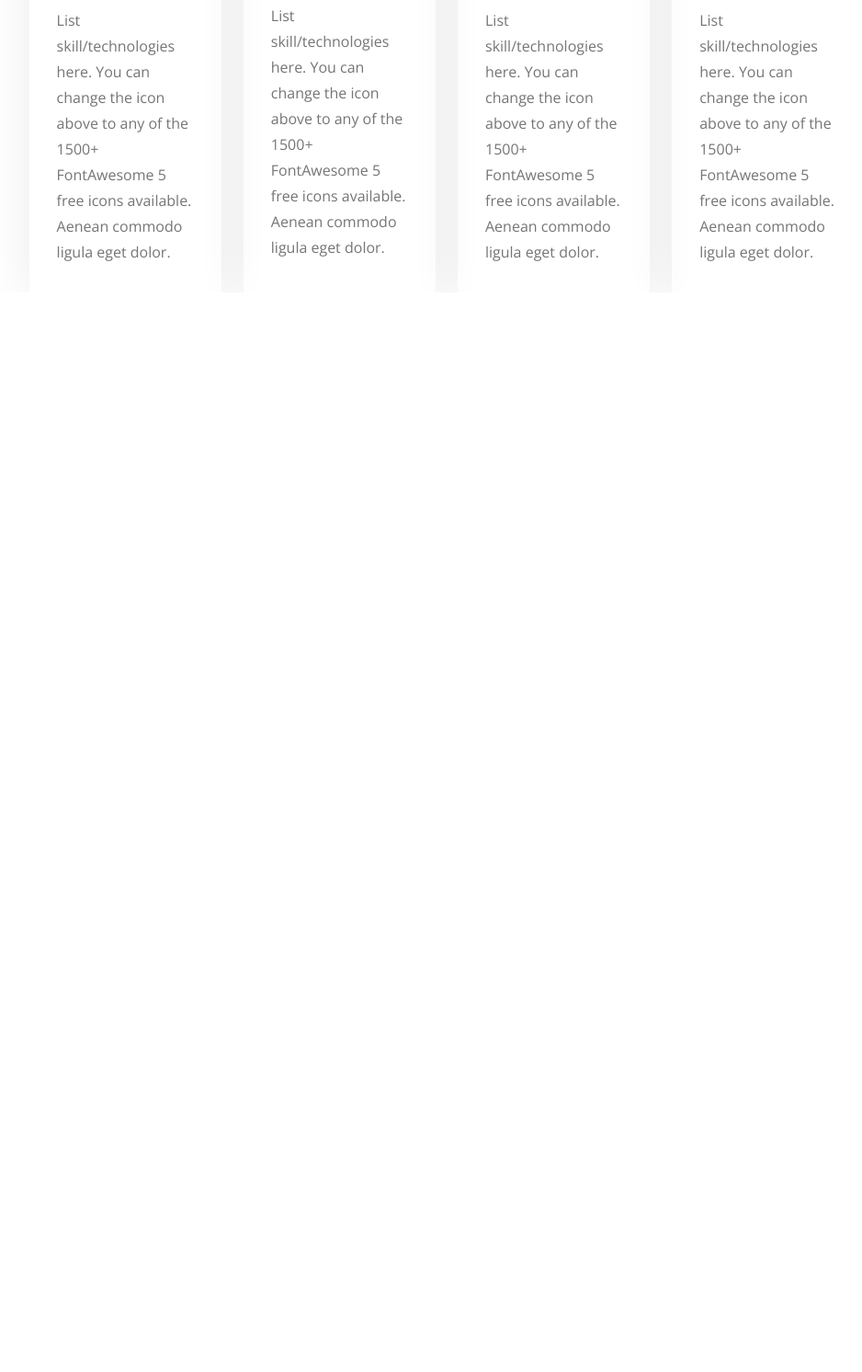
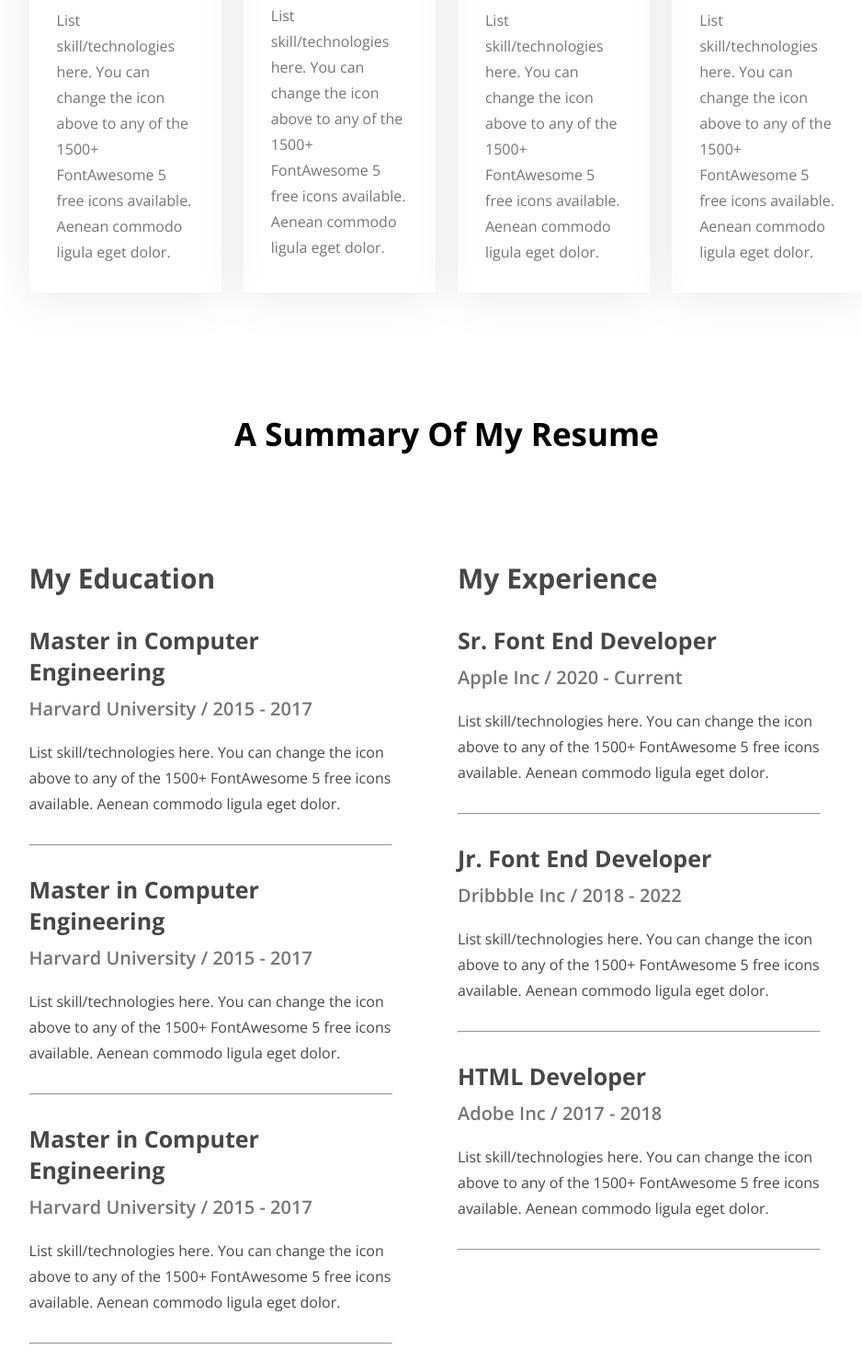
Before and after one commit to Afrene/hero-dev-portfolio-code, a plain HTML site: page index.html in a window 1280 px wide. Shown: the part 1997-3489 px from the top of the page at 92% size, without its empty margins (154-1092 px from the left). Before the commit the page ends 2315 px from the top, so only its background shows below. Drawn offline with nearby package versions, Linux system fonts and the light colour scheme.

Commit message:
resume update

```diff
--- a/index.html
+++ b/index.html
@@ -111,5 +111,55 @@
         </div>
 
     </section>
+
+    <section id="resume">
+        <div class="section-heading">
+            <h2>A Summary Of My Resume</h2>
+        </div>
+        <div class="resume-container">
+            <div class="education">
+               <h2 class="section-title">My Education</h2>
+               <div class="resume-card">
+                <h3 class="card-title">Master in Computer Engineering</h3>
+                <p class="card-info">Harvard University / 2015 - 2017</p>
+                <p class="card-text">List skill/technologies here. You can change the icon above to any of the 1500+ FontAwesome 5 free icons available. Aenean commodo ligula eget dolor.</p>
+                <hr>
+               </div>
+               <div class="resume-card">
+                <h3 class="card-title">Master in Computer Engineering</h3>
+                <p class="card-info">Harvard University / 2015 - 2017</p>
+                <p class="card-text">List skill/technologies here. You can change the icon above to any of the 1500+ FontAwesome 5 free icons available. Aenean commodo ligula eget dolor.</p>
+                <hr>
+               </div>
+               <div class="resume-card">
+                <h3 class="card-title">Master in Computer Engineering</h3>
+                <p class="card-info">Harvard University / 2015 - 2017</p>
+                <p class="card-text">List skill/technologies here. You can change the icon above to any of the 1500+ FontAwesome 5 free icons available. Aenean commodo ligula eget dolor.</p>
+                <hr>
+               </div>
+            </div>
+            <div class="experience">
+               <h2 class="section-title">My Experience</h2>
+               <div class="resume-card">
+                <h3 class="card-title">Sr. Font End Developer</h3>
+                <p class="card-info">Apple Inc / 2020 - Current</p>
+                <p class="card-text">List skill/technologies here. You can change the icon above to any of the 1500+ FontAwesome 5 free icons available. Aenean commodo ligula eget dolor.</p>
+                <hr>
+               </div>
+               <div class="resume-card">
+                <h3 class="card-title">Jr. Font End Developer</h3>
+                <p class="card-info">Dribbble Inc / 2018 - 2022</p>
+                <p class="card-text">List skill/technologies here. You can change the icon above to any of the 1500+ FontAwesome 5 free icons available. Aenean commodo ligula eget dolor.</p>
+                <hr>
+               </div>
+               <div class="resume-card">
+                <h3 class="card-title">HTML Developer</h3>
+                <p class="card-info">Adobe Inc / 2017 - 2018</p>
+                <p class="card-text">List skill/technologies here. You can change the icon above to any of the 1500+ FontAwesome 5 free icons available. Aenean commodo ligula eget dolor.</p>
+                <hr>
+               </div>
+            </div>
+        </div>
+    </section>
 </body>
 </html>
--- a/styles/portfolio.css
+++ b/styles/portfolio.css
@@ -107,7 +107,7 @@
     max-width: 585px;
     vertical-align: middle;
 }
-#about{
+#about,#skills,#resume{
     padding-top: 130px;
 }
 #about .about-container{
@@ -132,9 +132,9 @@
 .about-info .info-card h4{
     font-size: 20px;
 }
-#skills{
+/* #skills{
     padding-top:130px;
-}
+} */
 #skills .skills-container{
     width:71%;
     max-width: 1140px;
@@ -166,3 +166,39 @@
     color:#757575;
     line-height: 28px;
 }
+#resume .resume-container{
+    width:71%;
+    max-width: 1140px;
+    margin:113px auto 0;
+    display:flex;
+    gap:24px;
+}
+.resume-container hr{
+    margin:30px 0;
+}
+.resume-container .section-title{
+    color:#474747;
+    font-size: 30px;
+    margin-bottom: 30px;
+}
+.resume-card{
+    max-width: 511px;
+    margin-right:47px;
+}
+.resume-card .card-title{
+    font-size: 25px;
+    font-weight: bold;
+    margin-bottom: 10px;
+    color:#474747;
+}
+.resume-card .card-info{
+    font-size: 20px;
+    font-weight: 600;
+    margin-bottom: 20px;
+    color: #757575;;
+}
+.resume-card .card-text{
+    font-size: 16px;
+    line-height: 28px;
+    color:#474747;
+}
```
